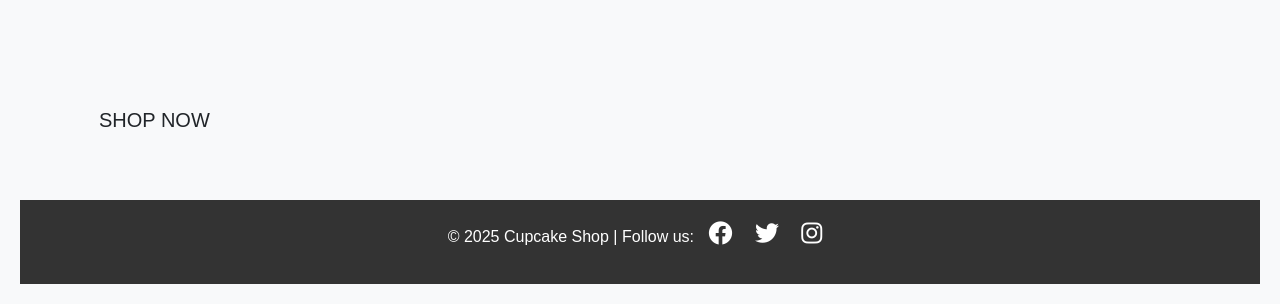
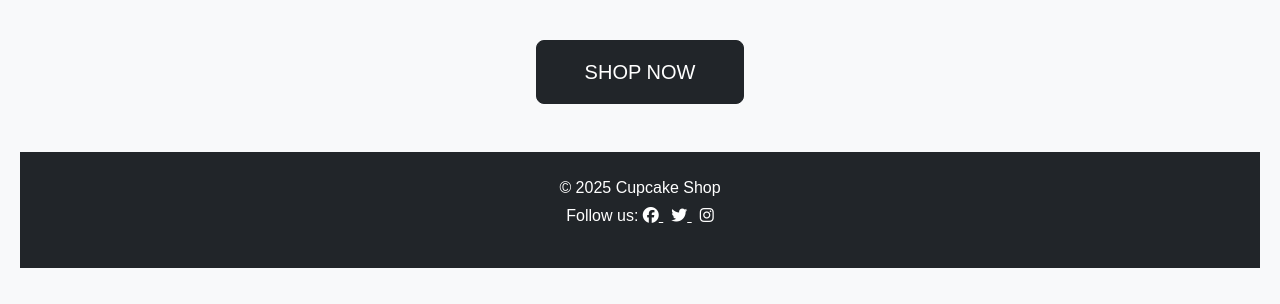
Before and after one commit to Apostle01/Cupcake-Shop, a Django app: template shop/templates/shop/home.html in a window 1280 px wide. Shown: the part 1037-1341 px from the top of the page. After the commit the page ends 1305 px from the top, so only its background shows below. Run offline with Django 5.2, Linux system fonts and the light colour scheme; the template is opened without the code that fills it, so the values that code supplies are empty; some libraries are stand-ins or nearby versions.

Commit message:
modified:   db.sqlite3         modified:   shop/templates/shop/home.html         modified:   shop/views.py         modified:   templates/base.html and payment/migrations/0001_initial.py         shop/migrations/0013_remove_order_city_remove_order_country_and_more.py

```diff
--- a/shop/templates/shop/home.html
+++ b/shop/templates/shop/home.html
@@ -1,88 +1,28 @@
 {% extends "base.html" %}
-{% load static %}  <!-- Load the static template tag library -->
+{% load static %}
+
 {% block title %}Home | Cupcake Shop{% endblock %}
 
 {% block content %}
-<!DOCTYPE html>
-<html lang="en">
-<head>
-    <meta charset="UTF-8">
-    <meta name="viewport" content="width=device-width, initial-scale=1.0">
-    <title>Home | Cupcake Shop</title>
-
-    <!-- Bootstrap CSS -->
-    <link href="https://cdn.jsdelivr.net/npm/bootstrap@5.3.0/dist/css/bootstrap.min.css" rel="stylesheet">
-
-    <!-- Font Awesome -->
-    <link href="https://cdnjs.cloudflare.com/ajax/libs/font-awesome/6.4.0/css/all.min.css" rel="stylesheet">
-
-    <style>
-        body {
-            background-color: #f8f9fa;
-            font-family: 'Arial', sans-serif;
-        }
-        .hero-section {
-            background: url('media/cupcakes/original_cupcake.jpg') no-repeat center center/cover;
+<!-- Hero Section -->
+<div class="hero-section" style="
+    background: url('{% static 'images/f & D.jpg' %}') no-repeat center center/cover;
     height: 60vh;
     display: flex;
     align-items: center;
     justify-content: center;
     text-align: center;
     color: white;
-            padding: 20px;
-        }
-        .hero-section h1 {
-            font-size: 3rem;
-            font-weight: bold;
-            text-shadow: 2px 2px 4px rgba(0, 0, 0, 0.5);
-        }
-        .hero-section p {
-            font-size: 1.2rem;
-            margin-bottom: 20px;
-            text-shadow: 1px 1px 2px rgba(0, 0, 0, 0.5);
-        }
-        .btn-custom {
-            margin: 5px;
-            padding: 10px 20px;
-            font-size: 1rem;
-        }
-        .map-container {
-            margin: 40px 0;
-        }
-        iframe {
-            width: 100%;
-            height: 300px;
-            border: 0;
-            border-radius: 10px;
-        }
-        footer {
-            background-color: #333;
-            color: white;
-            padding: 20px 0;
-            text-align: center;
-        }
-        footer a {
-            color: white;
-            margin: 0 10px;
-            font-size: 1.5rem;
-        }
-        footer a:hover {
-            color: #ffcc00;
-        }
-    </style>
-</head>
-<body>
-    <!-- Hero Section -->
-    <div class="hero-section">
+    padding: 20px;">
     <div>
         <img src="{% static 'images/f & D.jpg' %}" alt="Cupcake Shop Logo" class="mb-3" style="height: 80px;">
         <h1>Welcome to Cupcake Shop</h1>
         <p>Indulge in our delicious, handcrafted cupcakes made with love and the finest ingredients. Whether you're here for a sweet treat or a special occasion, we've got something for everyone!</p>
         <div>
-                <a href="{% url 'login' %}" class="btn btn-primary btn-custom">
+            <a href="{% url 'login' %}" class="btn btn-primary btn-custom me-2">
                 <i class="fa-solid fa-user"></i> Login
             </a>
-                <a href="{% url 'signup' %}" class="btn btn-success btn-custom">
+            <a href="{% url 'signup' %}" class="btn btn-success btn-custom me-2">
                 <i class="fa-solid fa-user-plus"></i> Sign Up
             </a>
             <a href="{% url 'shop' %}" class="btn btn-warning btn-custom">
@@ -101,24 +41,19 @@
         </div>
         <div class="col-md-6">
             <h2>Visit Us</h2>
-                <div class="map-container">
+            <div class="map-container my-3">
                 <iframe
                     src="https://www.google.com/maps/embed?pb"
                     allowfullscreen=""
-                        loading="lazy">
-                    </iframe>
+                    loading="lazy"
+                    width="100%" height="300" style="border:0; border-radius: 10px;"></iframe>
             </div>
         </div>
     </div>
 </div>
-    <div>
+
 <!-- Shop Now Button -->
-        <a href="{% url 'shop' %}" class="shop-button btn btn-lg rounded-0 text-uppercase py-3">Shop Now</a>
+<div class="text-center my-4">
+    <a href="{% url 'shop' %}" class="btn btn-lg btn-dark text-uppercase px-5 py-3">Shop Now</a>
 </div>
-
-
-    <!-- Bootstrap JS -->
-    <script src="https://cdn.jsdelivr.net/npm/bootstrap@5.3.0/dist/js/bootstrap.bundle.min.js"></script>
-</body>
-</html>
 {% endblock %}
--- a/shop/views.py
+++ b/shop/views.py
@@ -12,6 +12,11 @@ from django.urls import reverse
 # from paypal.standard.forms import PayPalPaymentsForm
 from django.conf import settings
 import uuid # unique user id for duplictate orders
+from django.shortcuts import render
+
+def home(request):
+    return render(request, 'home.html')
+
 
 def orders(request, pk):
 	if request.user.is_authenticated and request.user.is_superuser:
--- a/templates/base.html
+++ b/templates/base.html
@@ -7,13 +7,12 @@
     <meta name="viewport" content="width=device-width, initial-scale=1.0">
     <title>{% block title %}Cupcake Shop{% endblock %}</title>
 
-    <!-- Bootstrap & FontAwesome -->
+    <!-- Bootstrap & FontAwesome (CDN) -->
     <link href="https://cdn.jsdelivr.net/npm/bootstrap@5.3.3/dist/css/bootstrap.min.css" rel="stylesheet"
           integrity="sha384-QWTKZyjpPEjISv5WaRU9OFeRpok6YctnYmDr5pNlyT2bRjXh0JMhjY6hW+ALEwIH" crossorigin="anonymous">
     <link href="https://cdnjs.cloudflare.com/ajax/libs/font-awesome/6.5.0/css/all.min.css" rel="stylesheet">
 
     <!-- Custom CSS -->
-    <link href="{% static 'css/bootstrap.min.css' %}" rel="stylesheet">
     <link href="{% static 'css/style.css' %}" rel="stylesheet">
 
     <!-- Stripe -->
@@ -21,10 +20,10 @@
 </head>
 <body>
     <!-- Navbar -->
-    <nav class="navbar navbar-expand-lg navbar-light bg-light">
-        <div class="container-fluid">
+    <nav class="navbar navbar-expand-lg navbar-light bg-light shadow-sm">
+        <div class="container">
             <a class="navbar-brand" href="{% url 'home' %}">
-                <i class="fas fa-birthday-cake"></i> Cupcake Shop
+                <i class="fas fa-birthday-cake me-1"></i> Cupcake Shop
             </a>
             <button class="navbar-toggler" type="button" data-bs-toggle="collapse" data-bs-target="#navbarNav">
                 <span class="navbar-toggler-icon"></span>
@@ -57,7 +56,7 @@
     {% if messages %}
     <div class="container mt-3">
         {% for message in messages %}
-            <div class="alert alert-success alert-dismissible fade show" role="alert">
+            <div class="alert alert-{{ message.tags }} alert-dismissible fade show" role="alert">
                 {{ message }}
                 <button type="button" class="btn-close" data-bs-dismiss="alert" aria-label="Close"></button>
             </div>
@@ -71,17 +70,26 @@
     </main>
 
     <!-- Footer -->
-    <footer class="text-center py-3">
-        <p>&copy; 2025 Cupcake Shop | Follow us:
-            <a href="https://facebook.com" target="_blank" class="me-2"><i class="fab fa-facebook"></i></a>
-            <a href="https://twitter.com" target="_blank" class="me-2"><i class="fab fa-twitter"></i></a>
-            <a href="https://instagram.com" target="_blank"><i class="fab fa-instagram"></i></a>
+    <footer class="bg-dark text-white text-center py-4">
+        <p class="mb-1">&copy; 2025 Cupcake Shop</p>
+        <p>
+            Follow us:
+            <a href="https://facebook.com" target="_blank" class="text-white me-2">
+                <i class="fab fa-facebook"></i>
+            </a>
+            <a href="https://twitter.com" target="_blank" class="text-white me-2">
+                <i class="fab fa-twitter"></i>
+            </a>
+            <a href="https://instagram.com" target="_blank" class="text-white">
+                <i class="fab fa-instagram"></i>
+            </a>
         </p>
     </footer>
 
     <!-- Bootstrap JS -->
     <script src="https://cdn.jsdelivr.net/npm/bootstrap@5.3.3/dist/js/bootstrap.bundle.min.js"
-            integrity="sha384-YvpcrYf0tY3lHB60NNkmXc5s9fDVZLESaAA55NDzOxhy9GkcIdslK1eN7N6jIeHz" crossorigin="anonymous">
+            integrity="sha384-YvpcrYf0tY3lHB60NNkmXc5s9fDVZLESaAA55NDzOxhy9GkcIdslK1eN7N6jIeHz"
+            crossorigin="anonymous">
     </script>
 
     <!-- Custom JS -->
```
Also changed, not shown: db.sqlite3, payment/migrations/0001_initial.py (added), shop/migrations/0013_remove_order_city_remove_order_country_and_more.py (added). Lines whose indentation alone changed are shown as unchanged.
